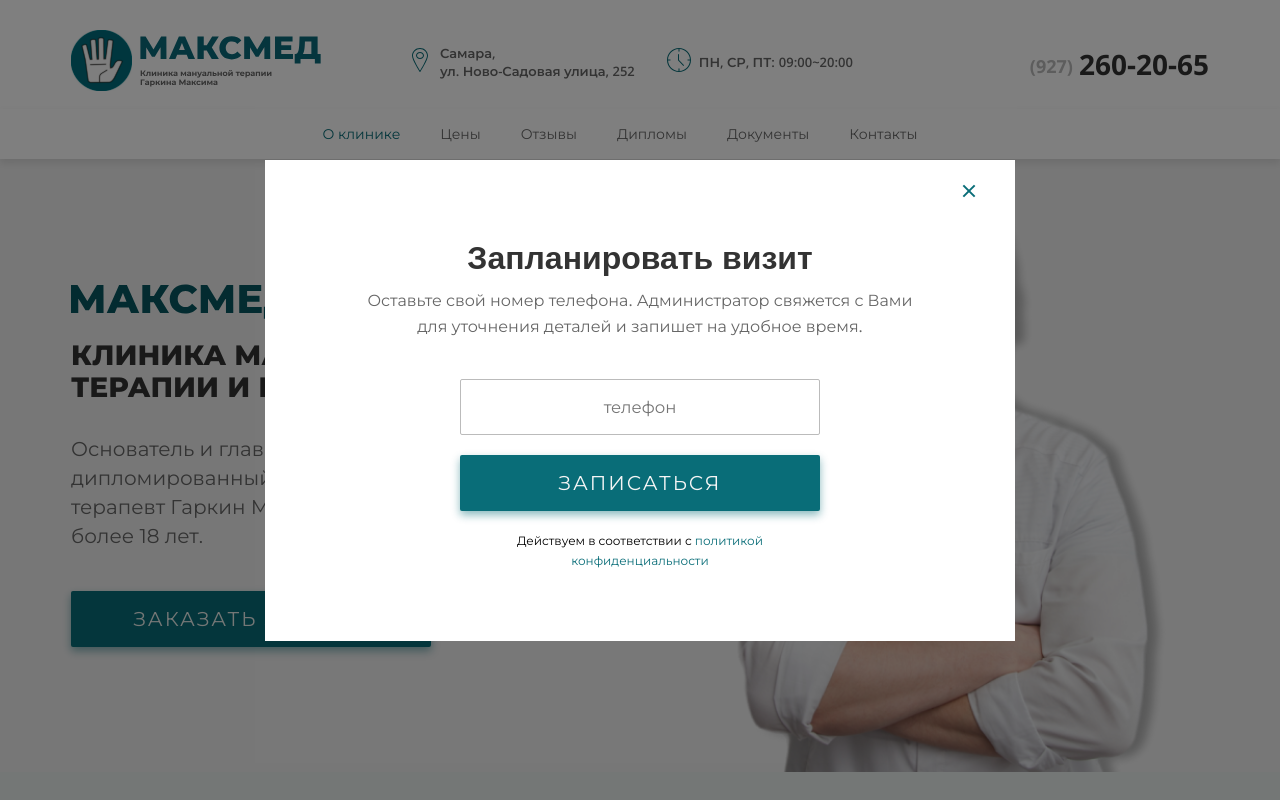
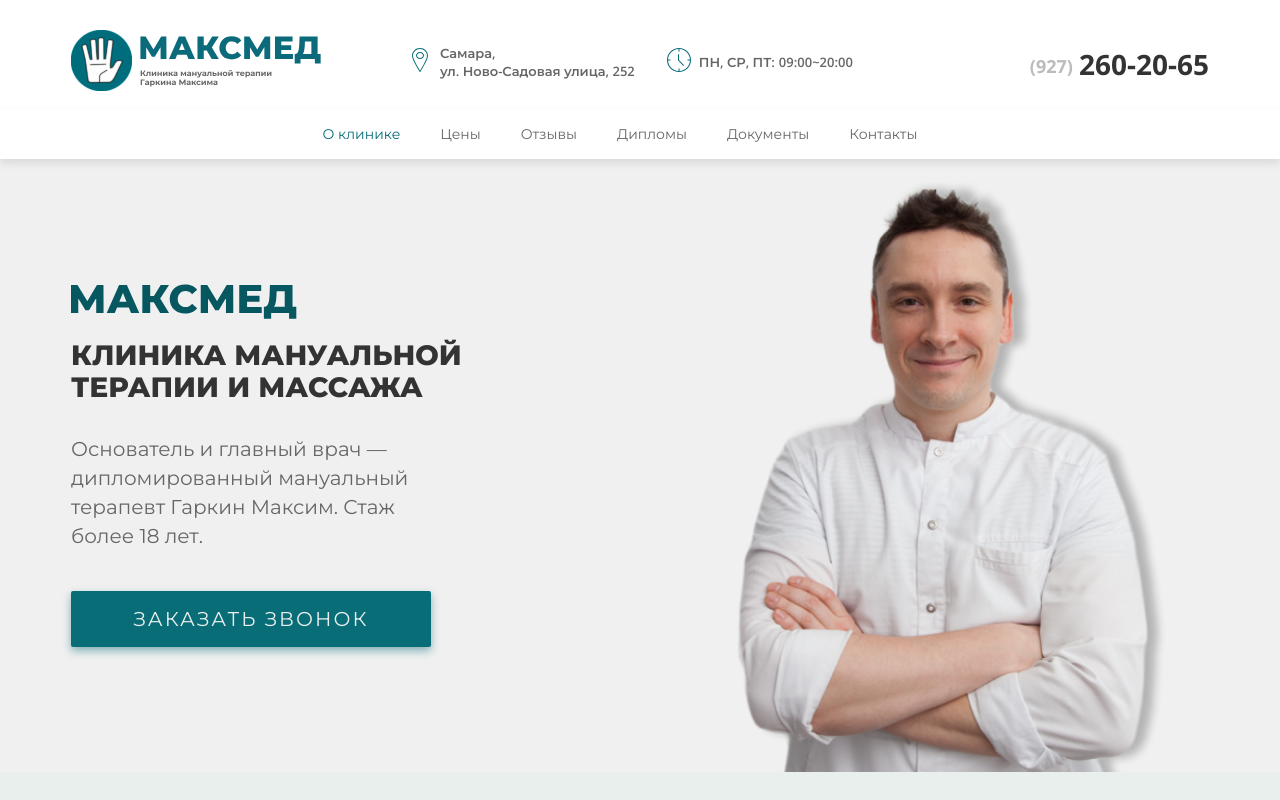
Before and after one commit to Kotinann/maksmed, a Next.js app: page / in a window 1280 px wide. Shown: the top 800 px of the page. Built offline with nearby package versions, Linux system fonts and the light colour scheme.

Commit message:
пофиксил модалку консультации

```diff
--- a/src/components/banner/banner.jsx
+++ b/src/components/banner/banner.jsx
@@ -2,7 +2,7 @@ import styles from './banner.module.scss'
 import BannerIcon from "../../assets/icons/banner-icon.svg"
 
 
-export default function Banner() {
+export default function Banner({setModalActive}) {
     return (
         <div className={styles.banner}>
             <div className="container">
@@ -20,9 +20,12 @@ export default function Banner() {
                                 Основатель и главный врач — дипломированный мануальный терапевт Гаркин Максим. Стаж более 18 лет.
                             </div>
                             <div className={styles.button}>
-                                <a className={styles.buttonOpen} href="#">
+                                <button
+                                  className={styles.buttonOpen}
+                                  onClick={() => setModalActive(true)}
+                                >
                                     Заказать звонок
-                                </a>
+                                </button>
                             </div>
                         </div>
                     </div>
--- a/src/components/consultation/consultation.jsx
+++ b/src/components/consultation/consultation.jsx
@@ -1,20 +1,16 @@
 import styles from './consultation.module.scss'
 import { clsx } from 'clsx';
-import {useState} from "react";
 
-export default function Consultation() {
-
-    const [modalActive, setModalActive] = useState(true)
-    console.log(modalActive)
+export default function Consultation({openModal, setOpenModal}) {
     return (
         <div className={clsx(
             styles.overlay,
-            modalActive && styles.overlayActive
+            openModal && styles.overlayActive
             )}>
             <div className={styles.consultation}>
                 <div
                   className={styles.close}
-                  onClick={() => setModalActive(!modalActive)}
+                  onClick={() => setOpenModal(!openModal)}
                 />
                 <h2 className={styles.title}>
                     Запланировать визит
--- a/src/pages/index.js
+++ b/src/pages/index.js
@@ -15,24 +15,25 @@ import Parlor from "@/components/parlor/parlor";
 import Documents from "@/components/documents/documents";
 import Contact from "@/components/contact/contact";
 import Footer from "@/components/footer/footer";
+import {useState} from "react";
 
 const inter = Inter({ subsets: ['latin'] })
 
 export default function Home() {
+  const [modalActive, setModalActive] = useState(false);
   return (
     <>
-
       <Head>
-        <title>Create Next App</title>
-        <meta name="description" content="Generated by create next app" />
+        <title>«МАКСМЕД» - Клиника мануальной терапии и массажа Гаркина Максима</title>
+        <meta name="description" content="КЛИНИКА МАНУАЛЬНОЙ ТЕРАПИИ И МАССАЖА" />
         <meta name="viewport" content="width=device-width, initial-scale=1" />
         <link rel="icon" href="/favicon.ico" />
       </Head>
       <main>
         <Header />
           <Menu />
-          <Banner />
-          <Consultation />
+          <Banner setModalActive={setModalActive} />
+          <Consultation openModal={modalActive} setOpenModal={setModalActive} />
           <Info />
           <Price />
           <Diagnostics />
```
